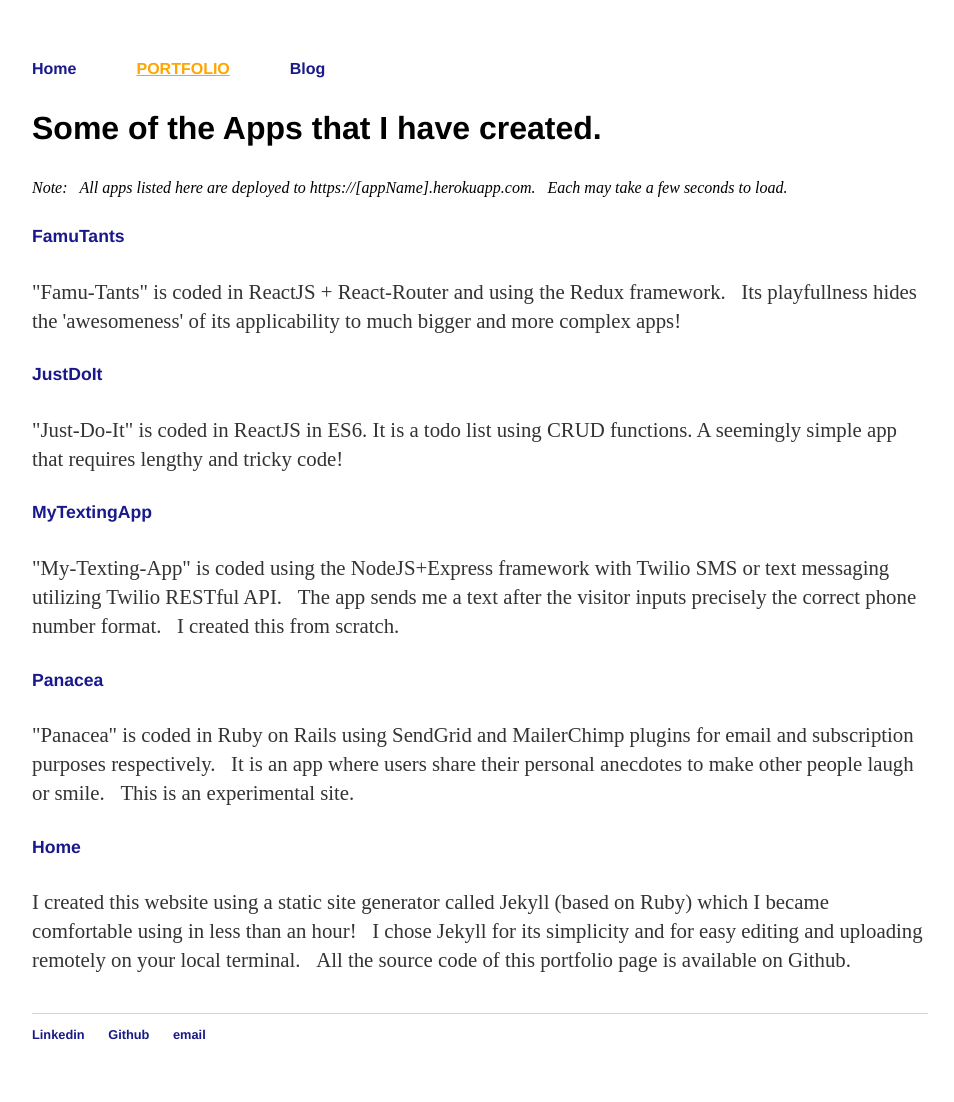
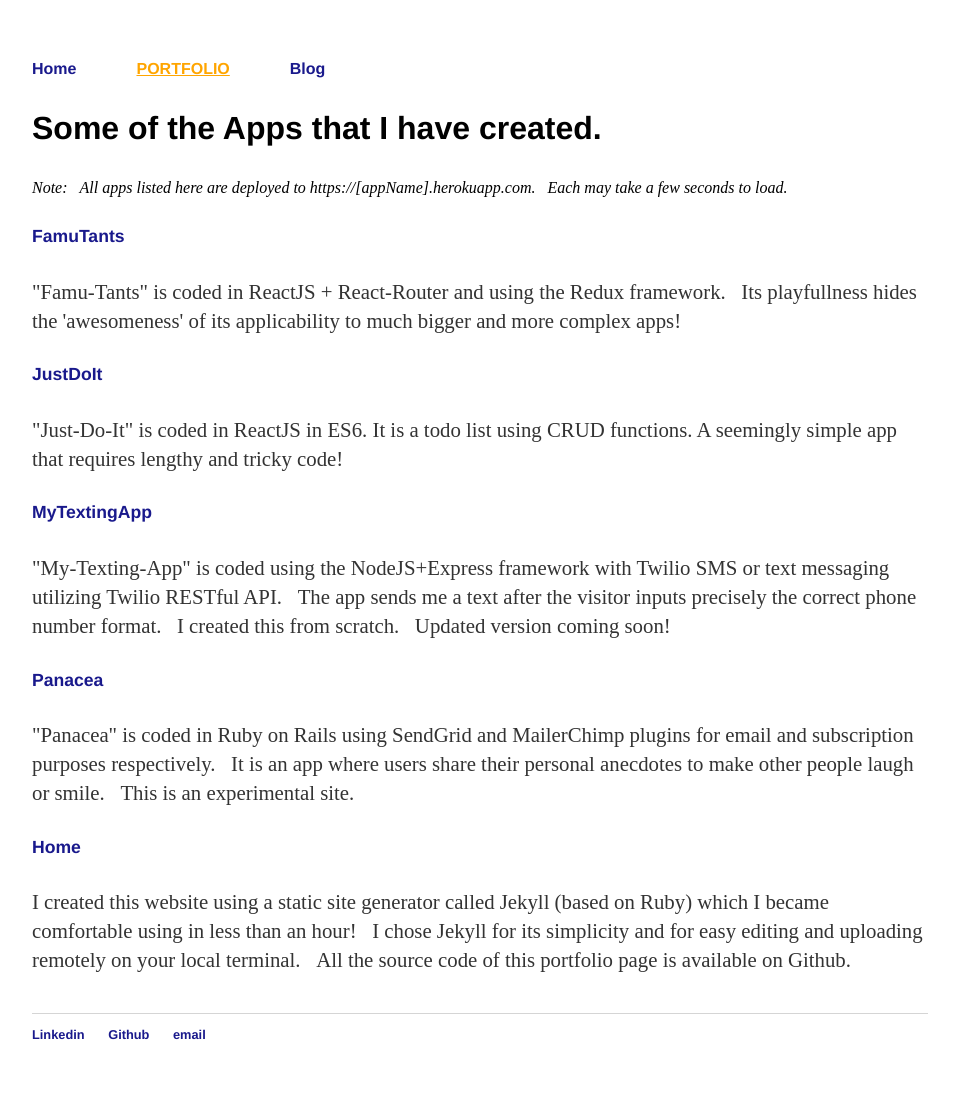
Before and after one commit to rodstaff/rodstaff.github.io, a Jekyll site: the page built from portfolio/index.html, in a window 1280 px wide. Shown: the whole page, without its empty margins (160-1114 px from the left). Built offline with Jekyll 4.4.1, drawn with Linux system fonts in a browser that asks for light colours.

Commit message:
commented on MyTextingApp for new version

```diff
--- a/portfolio/index.html
+++ b/portfolio/index.html
@@ -16,7 +16,7 @@ title: Portfolio
 
 	     <h5><a href="https://mytextingapp.herokuapp.com/" target="_blank">MyTextingApp</a></h5>
 
-	     <p>"My-Texting-App" is coded using the NodeJS+Express framework with Twilio SMS or text messaging utilizing Twilio RESTful API.  &nbsp;&nbsp;The app sends me a text after the visitor inputs precisely the correct phone number format.  &nbsp;&nbsp;I created this from scratch.</p>
+	     <p>"My-Texting-App" is coded using the NodeJS+Express framework with Twilio SMS or text messaging utilizing Twilio RESTful API.  &nbsp;&nbsp;The app sends me a text after the visitor inputs precisely the correct phone number format.  &nbsp;&nbsp;I created this from scratch.  &nbsp;&nbsp;Updated version coming soon!</p>
 
 	     <h5><a href="https://panacea8.herokuapp.com/" target="_blank">Panacea</a></h5>
 
```
